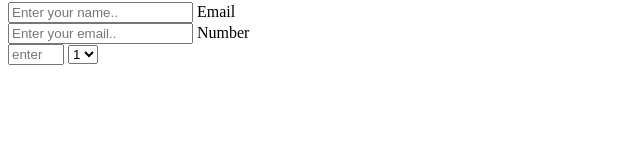
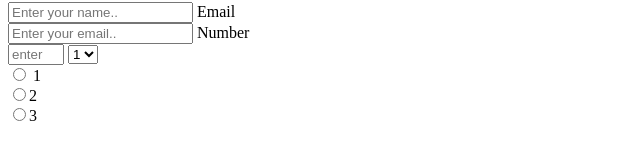
Before and after one commit to tbenjamin1/microverse-benjamin-jesus, a plain HTML site: page index.html in a window 1280 px wide. Shown: the part 130-290 px from the top of the page, 0-640 px from the left. Drawn offline with Linux system fonts and the light colour scheme.

Commit message:
added radio and label

```diff
--- a/index.html
+++ b/index.html
@@ -40,7 +40,15 @@
       <option>1</option>
       <option>2</option>
       <option>3</option>
-    </select>
+    </select><br>
+
+    <label><input type="radio" name="name" value="1" /> 1</label><br>
+
+    <label><input type="radio" name="name" value="2" />2</label><br>
+
+    <label><input type="radio" name="name" value="3" />3</label><br>
+
+
 
     </form>
 
```
